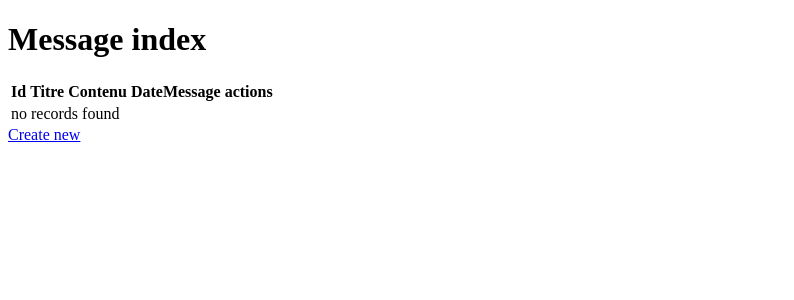
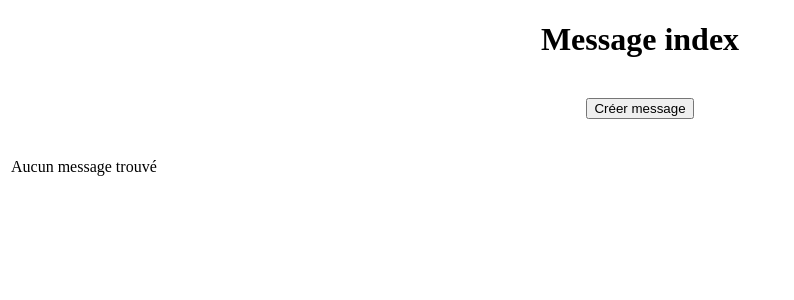
Before and after one commit to Keven745901/ClickAndColle, a Symfony app: template templates/message/index.html.twig in a window 1280 px wide. Shown: the top 300 px of the page, without its empty margins (0-794 px from the left). Run offline with Twig, Linux system fonts and the light colour scheme; the template is opened without the code that fills it, so the values that code supplies are empty; some libraries are stand-ins or nearby versions.

Commit message:
assemblage 6

```diff
--- a/src/Controller/MessageController.php
+++ b/src/Controller/MessageController.php
@@ -10,6 +10,7 @@ use Symfony\Component\HttpFoundation\Request;
 use Symfony\Component\HttpFoundation\Response;
 use Symfony\Component\Routing\Annotation\Route;
 use App\Repository\UserRepository;
+use Symfony\Bundle\SwiftmailerBundle;
 /**
  * @Route("/message")
  */
@@ -43,9 +44,7 @@ class MessageController extends AbstractController
         }
 
         return $this->render('message/new.html.twig', [
-            'users' => $user->findBy([
-                'roles'=>"[{ROLE_ADMIN: ROLE_ADMIN}]",
-            ]),
+            'users' => $user->findAdmin(),
         ]);
     }
 
--- a/templates/message/index.html.twig
+++ b/templates/message/index.html.twig
@@ -3,18 +3,11 @@
 {% block title %}Message index{% endblock %}
 
 {% block body %}
-    <h1>Message index</h1>
-
+    <center><h1>Message index</h1>
+    <br />
+    <a href="{{ path('message_new') }}"><input type="button" value="Créer message"></a></center>
+    <br /><br />
     <table class="table">
-        <thead>
-            <tr>
-                <th>Id</th>
-                <th>Titre</th>
-                <th>Contenu</th>
-                <th>DateMessage</th>
-                <th>actions</th>
-            </tr>
-        </thead>
         <tbody>
         {% for message in messages %}
             <tr>
@@ -22,18 +15,14 @@
                 <td>{{ message.titre }}</td>
                 <td>{{ message.contenu }}</td>
                 <td>{{ message.dateMessage ? message.dateMessage|date('Y-m-d H:i:s') : '' }}</td>
-                <td>
-                    <a href="{{ path('message_show', {'id': message.id}) }}">show</a>
-                    <a href="{{ path('message_edit', {'id': message.id}) }}">edit</a>
-                </td>
             </tr>
         {% else %}
             <tr>
-                <td colspan="5">no records found</td>
+                <td colspan="5">Aucun message trouvé</td>
             </tr>
         {% endfor %}
         </tbody>
     </table>
+    <br />
 
-    <a href="{{ path('message_new') }}">Create new</a>
 {% endblock %}
--- a/templates/message/new.html.twig
+++ b/templates/message/new.html.twig
@@ -25,5 +25,5 @@
     <br /><br />
     <input type="submit" id="name" id="btnsubmit" value="Envoyer">
     <br /><br />
-    <a href="{{ path('message_index') }}">back to list</a>
+    <a href="{{ path('message_index') }}"><input type="button" value="Retour"></a>
 {% endblock %}
```
Also changed, not shown: src/Repository/UserRepository.php (+13 -0 lines).
